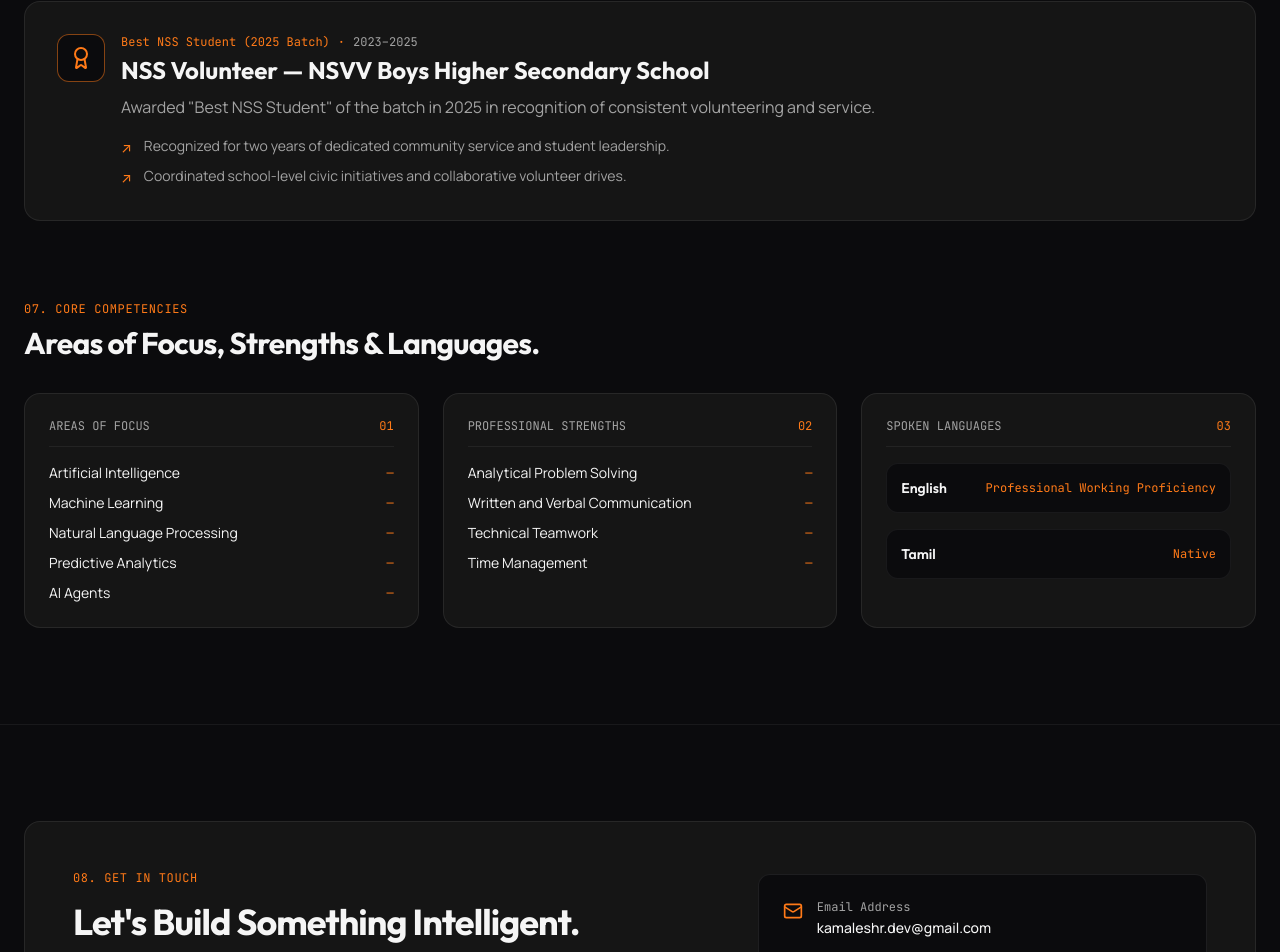
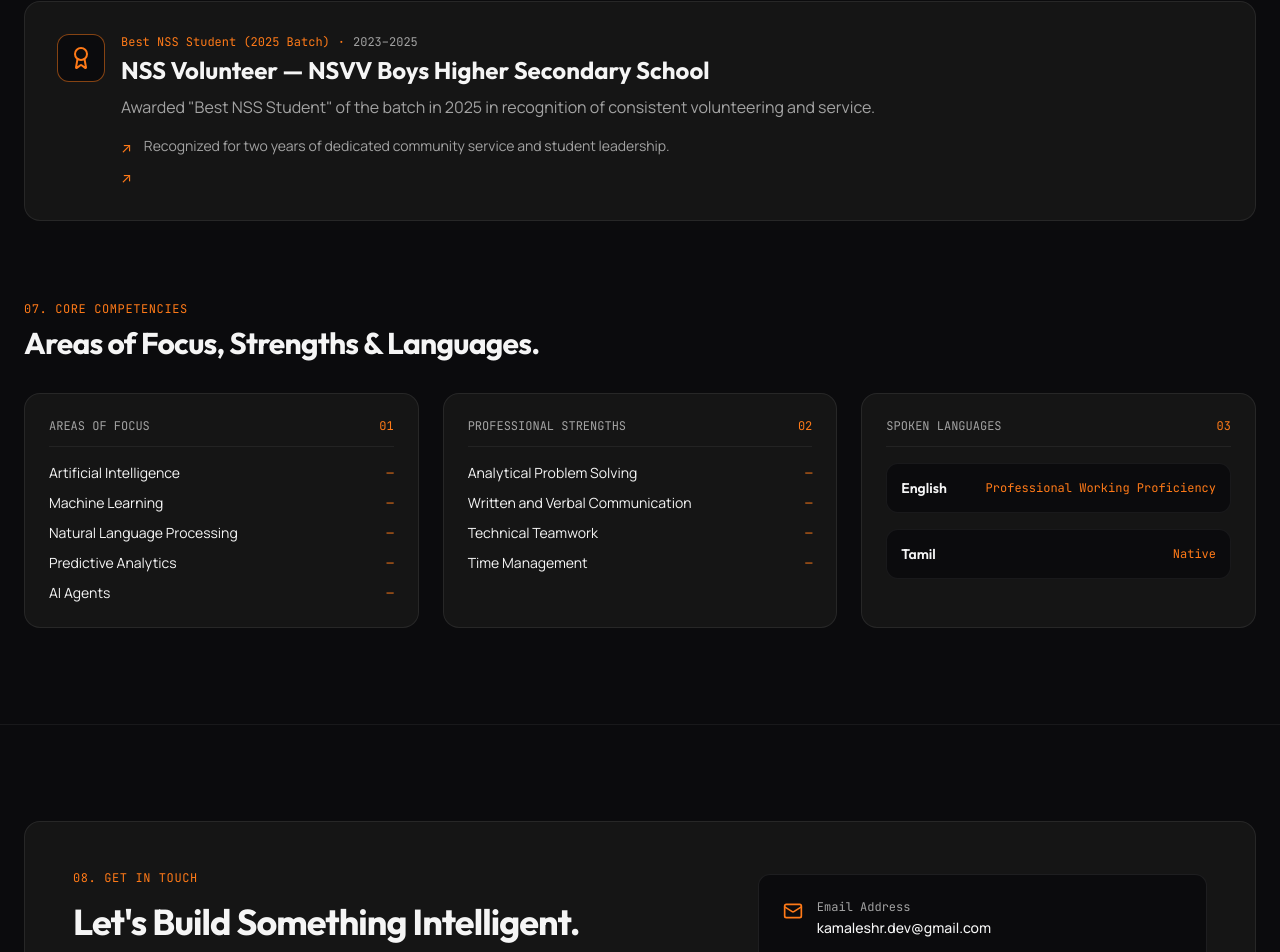
Before and after one commit to itzzkamalesh/Portfolio, a React (Vite) app in the folder Portfolio/: page / in a window 1280 px wide. Shown: the part 5917-6869 px from the top of the page. Built offline with nearby package versions, Linux system fonts and the light colour scheme.

Commit message:
Remove a highlight from portfolioData
Removed a highlight entry from the portfolio data.

```diff
--- a/Portfolio/src/data/portfolioData.ts
+++ b/Portfolio/src/data/portfolioData.ts
@@ -270,7 +270,7 @@ export const PORTFOLIO_DATA = {
         'Awarded "Best NSS Student" of the batch in 2025 in recognition of consistent volunteering and service.',
       highlights: [
         'Recognized for two years of dedicated community service and student leadership.',
-        'Coordinated school-level civic initiatives and collaborative volunteer drives.',
+        '',
       ],
     },
   ],
```
